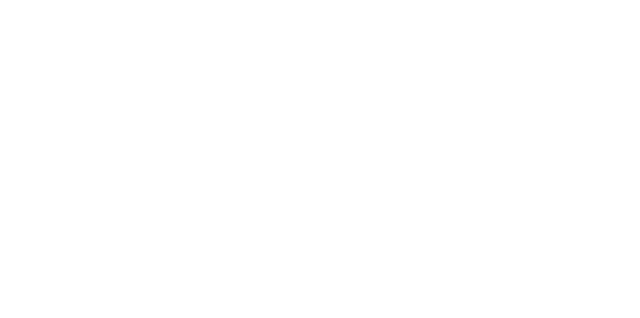
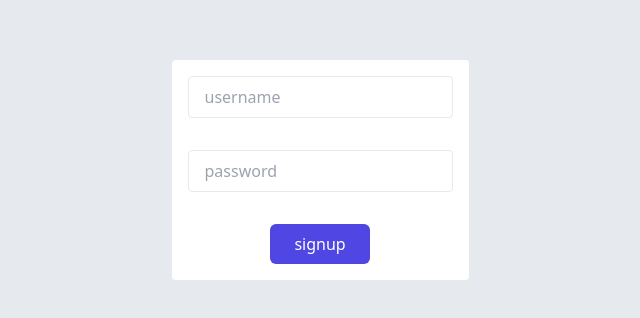
Before and after one commit to Fuzailkazi/recall_FE, a React (Vite) app: page / in a window 1280 px wide. Shown: the part 230-548 px from the top of the page, without its empty margins (320-960 px from the left). Built offline with nearby package versions, Linux system fonts and the light colour scheme.

Commit message:
signup page ui

```diff
--- a/src/App.tsx
+++ b/src/App.tsx
@@ -1,5 +1,11 @@
+import Dashboard from './pages/dashboard';
+import Signup from './pages/Signup';
 function App() {
-  return <></>;
+  return (
+    <>
+      <Signup />
+    </>
+  );
 }
 
 export default App;
--- a/src/components/CreateContentModal.tsx
+++ b/src/components/CreateContentModal.tsx
@@ -1,5 +1,6 @@
 import { CrossIcon } from '../icons/CrossIcon';
 import { Button } from './ui/Button';
+import { Input } from './Input';
 
 export function CreateContentModal({ open, onClose }) {
   return (
@@ -26,16 +27,3 @@
     </div>
   );
 }
-
-function Input({ onChange, placeholder }: { onChange: () => void }) {
-  return (
-    <div>
-      <input
-        type={'text'}
-        className='px-4 py-2 border rounded m-4'
-        onChange={onChange}
-        placeholder={placeholder}
-      ></input>
-    </div>
-  );
-}
--- /dev/null
+++ b/src/components/Input.tsx
@@ -0,0 +1,18 @@
+export function Input({
+  onChange,
+  placeholder,
+}: {
+  placeholder: string;
+  onChange: () => void;
+}) {
+  return (
+    <div>
+      <input
+        type={'text'}
+        className='px-4 py-2 border rounded m-4'
+        onChange={onChange}
+        placeholder={placeholder}
+      ></input>
+    </div>
+  );
+}
--- /dev/null
+++ b/src/pages/Signup.tsx
@@ -0,0 +1,19 @@
+import React from 'react';
+import { Button } from '../components/ui/Button';
+import { Input } from '../components/Input';
+
+const Signup = () => {
+  return (
+    <div className='h-screen w-screen bg-gray-200 flex justify-center items-center'>
+      <div className='bg-white rounded border min-w-48'>
+        <Input placeholder='username' />
+        <Input placeholder='password' />
+        <div className='flex justify-center items-center p-4'>
+          <Button variant='primary' text='signup' size='md' />
+        </div>
+      </div>
+    </div>
+  );
+};
+
+export default Signup;
```
Also changed, not shown: src/pages/Signin.tsx (added).
